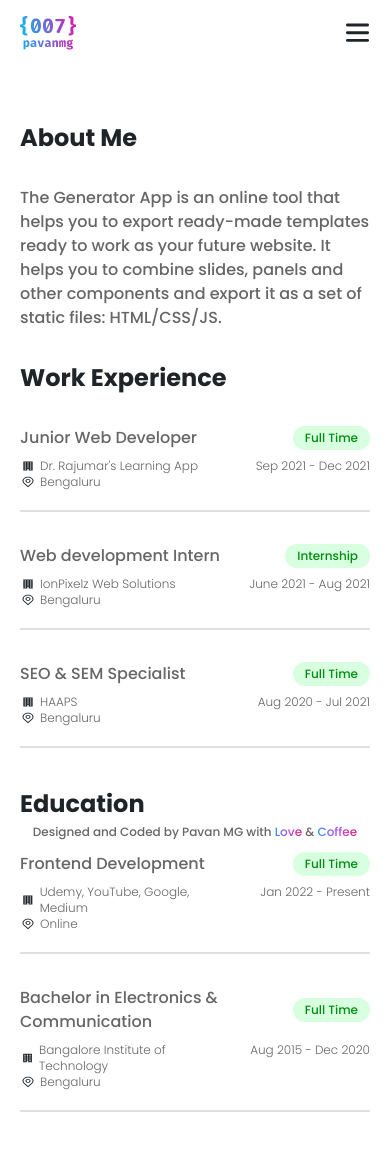
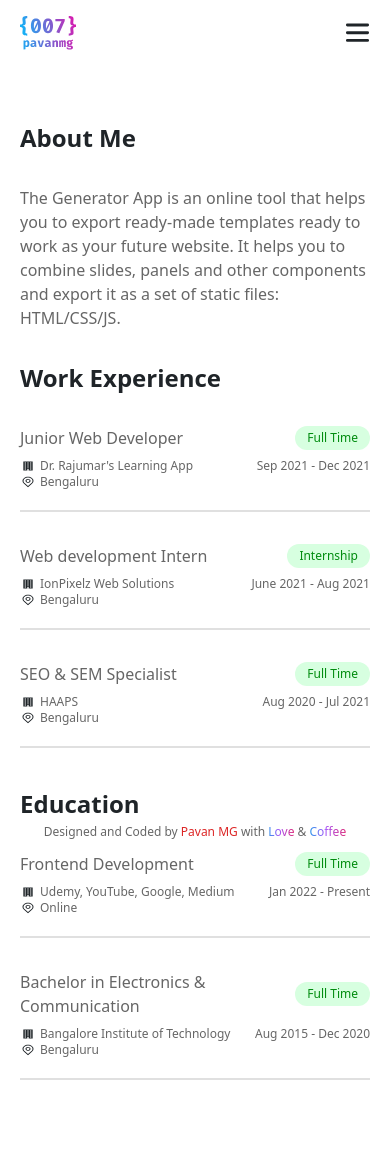
Before and after one commit to pavanmg007/react-developer-portfolio-template, a React (Create React App) app: page /about in a window 390 px wide. Shown: the top 1150 px of the page. Built offline with nearby package versions, Linux system fonts and the light colour scheme.

Commit message:
Code refactored

```diff
--- a/src/App.js
+++ b/src/App.js
@@ -9,7 +9,6 @@ import Technologies from "./Pages/Technologies";
 function App() {
   return (
     <div className="dark">
-      <div className="bg-white dark:bg-dark-mode font-primary">
         <Router>
           <Header />
           <Routes>
@@ -21,7 +20,6 @@ function App() {
           </Routes>
           <Footer />
         </Router>
-      </div>
     </div>
   );
 }
--- a/src/Components/Footer.js
+++ b/src/Components/Footer.js
@@ -1,15 +1,22 @@
 import React from "react";
-
 function Footer() {
   return (
     <footer className="container mx-auto py-1 fixed bottom-0 md:left-20 bg-white dark:bg-dark-mode">
       <p className="text-xs text-center text-dark-content dark:text-light-content w-full">
-        Designed and Coded by Pavan MG with
-        <span className="bg-clip-text bg-gradient text-transparent"> Love</span> &
+        Designed and Coded by{" "}
+        <a
+          className="text-red-600"
+          href="https://pavanmg.in"
+          target="_blank"
+          rel="noreferrer noopener"
+        >
+          Pavan MG
+        </a>{" "}
+        with
+        <span className="text-gradient"> Love</span> &
         <span className="bg-clip-text bg-gradient text-transparent"> Coffee</span>
       </p>
     </footer>
   );
 }
-
 export default Footer;
--- a/src/Components/Header.js
+++ b/src/Components/Header.js
@@ -1,9 +1,10 @@
 import React, { useState } from "react";
 import { NavLink } from "react-router-dom";
-import logo from "../assets/logo.svg";
+import { personalDetails, socialMediaUrl } from "../Details";
 
 function Header() {
   const [isOpen, setIsOpen] = useState(false);
+  const { linkdein, github, twitter } = socialMediaUrl;
   const toggleClass = () => {
     setIsOpen(!isOpen);
   };
@@ -12,7 +13,7 @@ function Header() {
     <header className="container mx-auto md:flex justify-between py-2 max-width">
       <div className="flex justify-between items-center py-2 md:py-10">
         <NavLink to="/">
-          <img className="w-14" src={logo} alt="logo" />
+          <img className="w-14" src={personalDetails.logo} alt="logo" />
         </NavLink>
         <div onClick={toggleClass} className="cursor-pointer">
           <svg
@@ -62,7 +63,7 @@ function Header() {
         </ul>
         <ul className="flex justify-evenly items-center my-5 md:my-0 md:space-x-5 md:mr-5">
           <li>
-            <a href="https://twitter.com/pavanmg007" target="_blank" rel="noreferrer noopener">
+            <a href={twitter} target="_blank" rel="noreferrer noopener">
               <svg
                 className="dark:fill-light-heading fill-dark-heading"
                 width="32"
@@ -76,7 +77,7 @@ function Header() {
             </a>
           </li>
           <li>
-            <a href="https://linkedin.com/in/pavanmg007" target="_blank" rel="noreferrer noopener">
+            <a href={linkdein} target="_blank" rel="noreferrer noopener">
               <svg
                 className="dark:fill-light-heading fill-dark-heading"
                 width="30"
@@ -90,7 +91,7 @@ function Header() {
             </a>
           </li>
           <li>
-            <a href="https://github.com/pavanmg007" target="_blank" rel="noreferrer noopener">
+            <a href={github} target="_blank" rel="noreferrer noopener">
               <svg
                 className="dark:fill-light-heading fill-dark-heading"
                 width="30"
--- a/src/Components/Work.js
+++ b/src/Components/Work.js
@@ -13,7 +13,7 @@ function Work({ position, company, location, type, duration }) {
         <div className="flex flex-col md:flex-row">
           <div className="flex items-center pr-5">
             <svg
-              className="dark:fill-light-heading fill-dark-heading"
+              className="dark:fill-light-heading fill-dark-heading min-w-fit"
               width="16"
               height="12"
               viewBox="0 0 16 12"
@@ -26,7 +26,7 @@ function Work({ position, company, location, type, duration }) {
           </div>
           <div className="flex items-center">
             <svg
-              className="dark:fill-light-heading fill-dark-heading"
+              className="dark:fill-light-heading fill-dark-heading min-w-fit"
               width="16"
               height="12"
               viewBox="0 0 16 12"
--- a/src/Experince.js
+++ b/src/Details.js
@@ -1,3 +1,27 @@
+import logo from "./assets/logo.svg";
+import profile from "./assets/pavanmg.jpg";
+
+// Enter your Personal Details here
+export const personalDetails = {
+  logo: logo,
+  name: "Pavan MG",
+  tagline: "I build things for web",
+  email: "hi@pavanmg.in",
+  img: profile,
+  about: `The Generator App is an online tool that helps you to export ready-made templates ready to
+  work as your future website. It helps you to combine slides, panels and other components
+  and export it as a set of static files: HTML/CSS/JS.`,
+};
+
+// Enter your Social Media URLs here
+export const socialMediaUrl = {
+  linkdein: "https://www.linkedin.com/in/pavanmg007/",
+  github: "https://www.github.com/pavanmg007",
+  twitter: "https://twitter.com/pavanmg007",
+  instagram: "https://www.instagram.com/pavanmg007/",
+};
+
+// Enter your Work Experience here
 export const workDetails = [
   {
     Position: "Junior Web Developer",
@@ -21,6 +45,8 @@ export const workDetails = [
     Duration: "Aug 2020 - Jul 2021",
   },
 ];
+
+// Enter your Education Details here
 export const eduDetails = [
   {
     Position: "Frontend Development",
--- a/src/Pages/About.js
+++ b/src/Pages/About.js
@@ -1,6 +1,6 @@
 import React from "react";
 import Work from "../Components/Work";
-import { workDetails, eduDetails } from "../Experince";
+import { personalDetails, workDetails, eduDetails } from "../Details";
 
 function About() {
   return (
@@ -9,23 +9,19 @@ function About() {
         <h1 className="text-2xl text-dark-heading dark:text-light-heading md:text-4xl xl:text-5xl xl:leading-tight font-bold">
           About Me
         </h1>
-        <p className="text-content py-8 lg:max-w-3xl">
-          The Generator App is an online tool that helps you to export ready-made templates ready to
-          work as your future website. It helps you to combine slides, panels and other components
-          and export it as a set of static files: HTML/CSS/JS.
-        </p>
+        <p className="text-content py-8 lg:max-w-3xl">{personalDetails.about}</p>
       </section>
       <section>
         <h1 className="text-2xl text-dark-heading dark:text-light-heading md:text-4xl xl:text-5xl xl:leading-tight font-bold">
           Work Experience
         </h1>
-        {workDetails.map((work, i) => (
+        {workDetails.map(({ Position, Company, Location, Type, Duration }, i) => (
           <Work
-            position={work.Position}
-            company={work.Company}
-            location={work.Location}
-            type={work.Type}
-            duration={work.Duration}
+            position={Position}
+            company={Company}
+            location={Location}
+            type={Type}
+            duration={Duration}
             key={i}
           />
         ))}
@@ -34,13 +30,13 @@ function About() {
         <h1 className="text-2xl pt-10 text-dark-heading dark:text-light-heading md:text-4xl xl:text-5xl xl:leading-tight font-bold">
           Education
         </h1>
-        {eduDetails.map((work, i) => (
+        {eduDetails.map(({ Position, Company, Location, Type, Duration }, i) => (
           <Work
-            position={work.Position}
-            company={work.Company}
-            location={work.Location}
-            type={work.Type}
-            duration={work.Duration}
+            position={Position}
+            company={Company}
+            location={Location}
+            type={Type}
+            duration={Duration}
             key={i}
           />
         ))}
--- a/src/Pages/Home.js
+++ b/src/Pages/Home.js
@@ -1,8 +1,9 @@
 import React, { useRef, useEffect } from "react";
 import gsap from "gsap";
-import myimage from "../assets/pavanmg.jpg";
+import { personalDetails } from "../Details";
 
 function Home() {
+  const { name, tagline, img } = personalDetails;
   const h11 = useRef();
   const h12 = useRef();
   const h13 = useRef();
@@ -68,17 +69,17 @@ function Home() {
           ref={h12}
           className="text-2xl bg-clip-text bg-gradient text-transparent md:text-4xl xl:text-5xl xl:leading-tight font-bold"
         >
-          Pavan MG
+          {name}
         </h1>
         <h2
           ref={h13}
           className="text-2xl text-dark-heading dark:text-light-heading md:text-4xl xl:text-5xl xl:leading-tight font-bold"
         >
-          I build things for web
+          {tagline}
         </h2>
       </div>
       <div className="mt-5 md:mt-0">
-        <img ref={myimageref} className="w-1/2 md:ml-auto" src={myimage} alt="Pavan MG" />
+        <img ref={myimageref} className="w-1/2 md:ml-auto" src={img} alt="Pavan MG" />
       </div>
     </main>
   );
--- a/src/index.css
+++ b/src/index.css
@@ -8,6 +8,9 @@
 }
 .bg-gradient {
   @apply bg-gradient-to-r from-sky-500 via-purple-500 to-pink-600;
+}
+.text-gradient {
+  @apply bg-clip-text bg-gradient text-transparent;
 }
 .section {
   @apply pt-28 xl:pt-28 2xl:pt-44;
```
